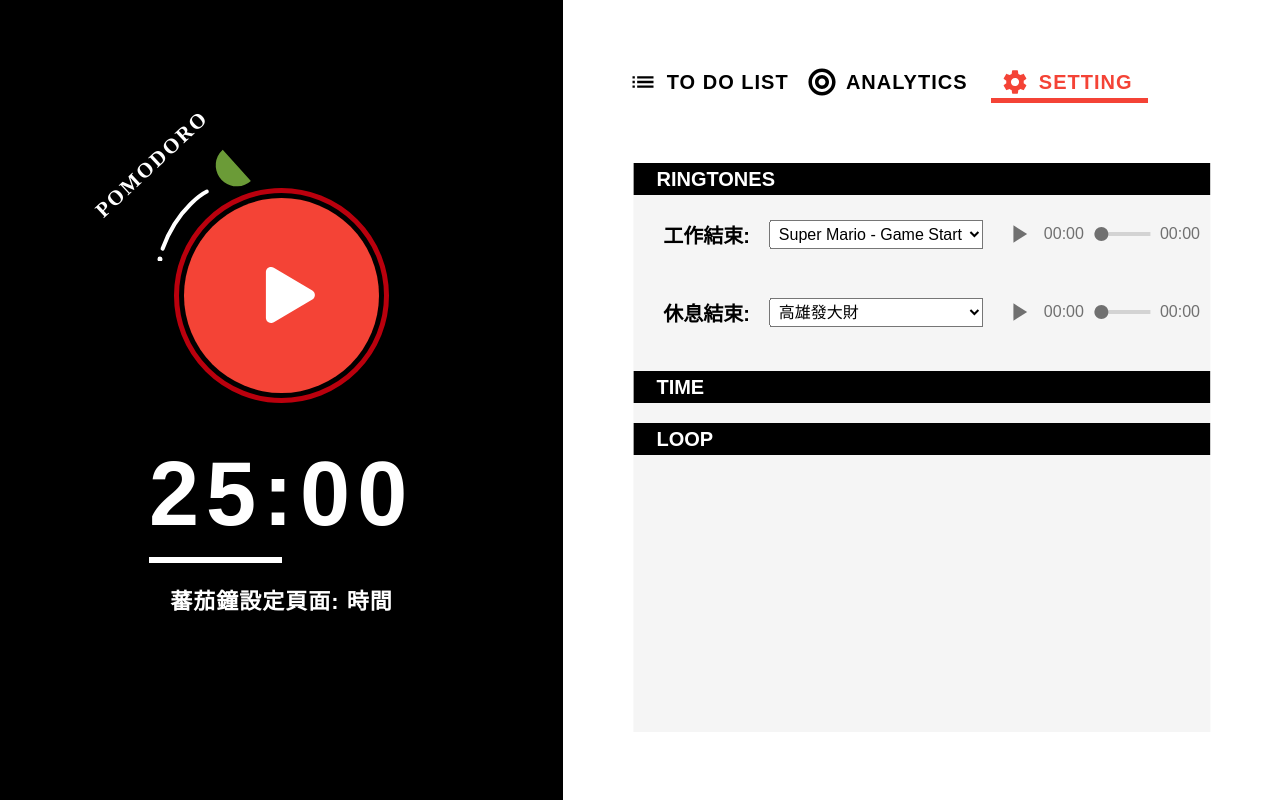
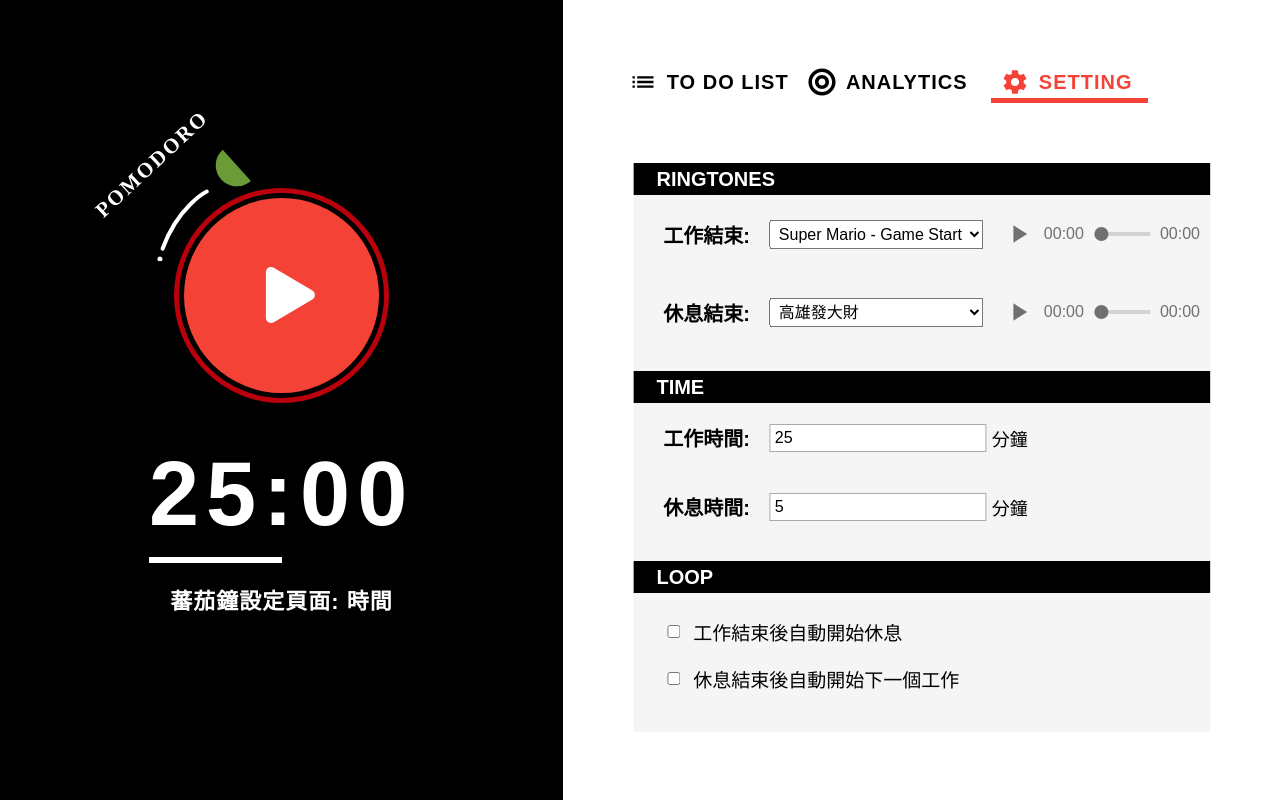
Before and after one commit to cxc421/f2e2019_01_pomodoro, a React (Create React App) app: page / in a window 1280 px wide. Built offline with nearby package versions, Linux system fonts and the light colour scheme; a web font is replaced by a local one.

Commit message:
Add set total time function

```diff
--- a/src/components/AudioPlayer/AudioPlayer.tsx
+++ b/src/components/AudioPlayer/AudioPlayer.tsx
@@ -1,4 +1,4 @@
-import React, { useRef, useState, useEffect } from 'react';
+import React, { useRef, useState } from 'react';
 import styled from 'styled-components';
 import { MdPlayArrow, MdPause } from 'react-icons/md';
 import Ranger from './Ranger';
--- /dev/null
+++ b/src/components/NumberInput.tsx
@@ -0,0 +1,71 @@
+import React, { useState, useEffect } from 'react';
+import styled from 'styled-components';
+import { usePrevious } from '../helpers/hooks';
+
+interface NumberInputProps {
+  value: number | string;
+  onChange: (value: number) => void;
+}
+
+const Input = styled.input`
+  font-size: 16px;
+  margin-left: 20px;
+  margin-right: 5px;
+  padding: 4px;
+  border: 1px solid #aaa;
+`;
+
+const NumberInput: React.FC<NumberInputProps> = ({
+  value,
+  onChange: onChangeCallback
+}) => {
+  const [tmpValue, setTmpValue] = useState(value);
+  const prevValue = usePrevious<number | string>(value);
+
+  useEffect(() => {
+    if (value !== prevValue) {
+      setTmpValue(value);
+    }
+  }, [value, prevValue]);
+
+  function isValidValue(val: number | string): boolean {
+    const value = +val;
+    if (isNaN(value) || value.toString().length === 0) return false;
+    if (value <= 0 || value > 99) return false;
+    return true;
+  }
+
+  function onChange(e: React.ChangeEvent<HTMLInputElement>) {
+    setTmpValue(e.target.value);
+  }
+
+  function checkBeforeTriggerCallback() {
+    if (isValidValue(tmpValue)) {
+      onChangeCallback(+tmpValue);
+    } else {
+      setTmpValue(value);
+    }
+  }
+
+  function onBlur(e: React.FocusEvent<HTMLInputElement>) {
+    checkBeforeTriggerCallback();
+  }
+
+  function onKeyDown(e: React.KeyboardEvent<HTMLInputElement>) {
+    if (e.key === 'Enter') {
+      checkBeforeTriggerCallback();
+    }
+  }
+
+  return (
+    <Input
+      type="number"
+      value={tmpValue}
+      onChange={onChange}
+      onBlur={onBlur}
+      onKeyDown={onKeyDown}
+    />
+  );
+};
+
+export default React.memo(NumberInput);
--- a/src/components/Timer/Timer.tsx
+++ b/src/components/Timer/Timer.tsx
@@ -42,7 +42,15 @@ const TaskText = styled.div`
 
 const Timer: React.FC = () => {
   const {
-    state: { selectTaskId, todoTasks, time, timeMax, timerStatus, taskStatus },
+    state: {
+      selectTaskId,
+      todoTasks,
+      timeRest,
+      timeWork,
+      time,
+      timerStatus,
+      taskStatus
+    },
     startTimer,
     pauseTimer,
     cancelTimer
@@ -50,6 +58,7 @@ const Timer: React.FC = () => {
   const timeInSec = Math.round(time / 1000);
   const selectTask = todoTasks.find(task => task.id === selectTaskId);
   const text = selectTask ? selectTask.text : '';
+  const timeMax = taskStatus === TaskStatus.Work ? timeWork : timeRest;
   const percent = (time * 100) / timeMax;
   const status = timerStatus === TimerStatus.Stop ? 'pause' : 'playing';
   const popupText =
--- a/src/global-state.tsx
+++ b/src/global-state.tsx
@@ -20,18 +20,17 @@ export enum TaskStatus {
   Rest
 }
 
-enum TOTAL_TIME {
+enum DEFAULT_TOTAL_TIME {
   WORK = 25 * 60 * 1000,
   REST = 5 * 60 * 1000
-  // WORK = 10 * 1000,
-  // REST = 5 * 1000
 }
 
 interface GlobalState {
   selectTaskId: string;
   timerStatus: TimerStatus;
   taskStatus: TaskStatus;
-  timeMax: number;
+  timeRest: number;
+  timeWork: number;
   time: number;
   todoTasks: Task[];
   doneTasks: Task[];
@@ -150,11 +149,10 @@ const initialState: GlobalState = {
   selectTaskId: initTodoTasks[0].id || '',
   timerStatus: TimerStatus.Stop,
   taskStatus: TaskStatus.Work,
-  timeMax: TOTAL_TIME.WORK,
-  time: TOTAL_TIME.WORK,
-  // taskStatus: TaskStatus.Rest,
-  // timeMax: TOTAL_TIME.REST,
-  // time: TOTAL_TIME.REST,
+  time: DEFAULT_TOTAL_TIME.WORK,
+  timeRest: DEFAULT_TOTAL_TIME.REST,
+  timeWork: DEFAULT_TOTAL_TIME.WORK,
+
   todoTasks: initTodoTasks,
   doneTasks: initDoneTasks,
   soundBasePath: '/sounds',
@@ -182,7 +180,8 @@ enum ActionType {
   AddNewTomato,
   ToggleTaskDoneDate,
   SwapTodoTask,
-  SetSound
+  SetSound,
+  SetTotalTime
 }
 type AddNewTomatoAction = { type: ActionType.AddNewTomato; taskId: string };
 type AddNewTodoTaskAction = {
@@ -223,6 +222,12 @@ type SetSoundAction = {
   soundIndex: number;
 };
 
+type SetTotalTimeAction = {
+  type: ActionType.SetTotalTime;
+  taskStatus: TaskStatus;
+  totalTime: number;
+};
+
 type Action =
   | SetTimeAction
   | SetTimerStatusAction
@@ -234,7 +239,8 @@ type Action =
   | ToggleTaskDoneDateAction
   | DeleteTaskAction
   | SwapTodoTaskAction
-  | SetSoundAction;
+  | SetSoundAction
+  | SetTotalTimeAction;
 
 function reducer(state: GlobalState, action: Action): GlobalState {
   switch (action.type) {
@@ -251,15 +257,12 @@ function reducer(state: GlobalState, action: Action): GlobalState {
       };
     }
     case ActionType.SetTaskStatus: {
-      const timeMax =
-        action.taskStatus === TaskStatus.Work
-          ? TOTAL_TIME.WORK
-          : TOTAL_TIME.REST;
+      const time =
+        action.taskStatus === TaskStatus.Work ? state.timeWork : state.timeRest;
       return {
         ...state,
         taskStatus: action.taskStatus,
-        timeMax,
-        time: timeMax
+        time
       };
     }
     case ActionType.SetTaskText: {
@@ -376,6 +379,30 @@ function reducer(state: GlobalState, action: Action): GlobalState {
         };
       }
       throw new Error('unknown setSound type=' + action.soundType);
+    }
+    case ActionType.SetTotalTime: {
+      let newTime = state.time;
+      if (state.taskStatus === action.taskStatus) {
+        if (
+          state.timerStatus === TimerStatus.Stop ||
+          state.time > action.totalTime
+        ) {
+          newTime = action.totalTime;
+        }
+      }
+
+      if (action.taskStatus === TaskStatus.Work) {
+        return {
+          ...state,
+          timeWork: action.totalTime,
+          time: newTime
+        };
+      }
+      return {
+        ...state,
+        timeRest: action.totalTime,
+        time: newTime
+      };
     }
     default:
       return state;
@@ -508,6 +535,13 @@ export function useGlobalState() {
     });
   };
 
+  const setTotalTime = (taskStatus: TaskStatus, totalTime: number) =>
+    dispatch({
+      type: ActionType.SetTotalTime,
+      taskStatus,
+      totalTime
+    });
+
   React.useEffect(() => {
     if (timerStatus === TimerStatus.Play && prevTimeStamp !== null) {
       if (time > 0) {
@@ -555,6 +589,7 @@ export function useGlobalState() {
     deleteTask,
     toggleTaskDone,
     swapTodoTasks,
-    setSound
+    setSound,
+    setTotalTime
   };
 }
--- a/src/pages/SettingPage.tsx
+++ b/src/pages/SettingPage.tsx
@@ -3,7 +3,8 @@ import styled from 'styled-components';
 import PerfectScrollbar from 'react-perfect-scrollbar';
 import PanelTableLayout from '../components/PanelTableLayout';
 import AudioPlayer from '../components/AudioPlayer/AudioPlayer';
-import { useGlobalState } from '../global-state';
+import NumberInput from '../components/NumberInput';
+import { useGlobalState, TaskStatus } from '../global-state';
 
 const Container = styled.div`
   position: relative;
@@ -36,16 +37,38 @@ const Select = styled.select`
   }
 `;
 
+const InputeUnit = styled.div`
+  font-size: 18px;
+  font-weight: normal;
+`;
+
+const Paragaph = styled.label`
+  margin: 0;
+  margin-left: 10px;
+  font-size: 19px;
+  font-weight: normal;
+`;
+
 const SettingPage = () => {
   const {
-    state: { soundBasePath, soundRestIndex, soundWorkIndex, soundNameList },
-    setSound
+    state: {
+      soundBasePath,
+      soundRestIndex,
+      soundWorkIndex,
+      soundNameList,
+      timeRest,
+      timeWork
+    },
+    setSound,
+    setTotalTime
   } = useGlobalState();
   const panelStyle: React.CSSProperties = {
     marginTop: 20
   };
   const workSrc = `${soundBasePath}/${soundNameList[soundWorkIndex]}.mp3`;
   const restSrc = `${soundBasePath}/${soundNameList[soundRestIndex]}.mp3`;
+  const timeWorkMin = timeWork / 60000;
+  const timeRestMin = timeRest / 60000;
 
   const optionJsx = soundNameList.map((soundName, index) => (
     <option value={index} key={index}>
@@ -63,6 +86,14 @@ const SettingPage = () => {
     const select = event.target as HTMLSelectElement;
     const soundIndex = Number(select.value);
     setSound('rest', soundIndex);
+  }
+
+  function onWorkTimeChange(newMinute: number) {
+    setTotalTime(TaskStatus.Work, newMinute * 60000);
+  }
+
+  function onRestTimeChange(newMinute: number) {
+    setTotalTime(TaskStatus.Rest, newMinute * 60000);
   }
 
   return (
@@ -84,8 +115,28 @@ const SettingPage = () => {
             <AudioPlayer src={restSrc} />
           </Row>
         </PanelTableLayout>
-        <PanelTableLayout headText="TIME" style={panelStyle} />
-        <PanelTableLayout headText="LOOP" style={panelStyle} />
+        <PanelTableLayout headText="TIME" style={panelStyle}>
+          <Row>
+            <Title>工作時間:</Title>
+            <NumberInput value={timeWorkMin} onChange={onWorkTimeChange} />
+            <InputeUnit>分鐘</InputeUnit>
+          </Row>
+          <Row>
+            <Title>休息時間:</Title>
+            <NumberInput value={timeRestMin} onChange={onRestTimeChange} />
+            <InputeUnit>分鐘</InputeUnit>
+          </Row>
+        </PanelTableLayout>
+        <PanelTableLayout headText="LOOP" style={panelStyle}>
+          <Row style={{ marginTop: 5 }}>
+            <input type="checkbox" id="auto-rest-cbx" />
+            <Paragaph>工作結束後自動開始休息</Paragaph>
+          </Row>
+          <Row style={{ marginTop: -20 }}>
+            <input type="checkbox" id="auto-" />
+            <Paragaph>休息結束後自動開始下一個工作</Paragaph>
+          </Row>
+        </PanelTableLayout>
       </PerfectScrollbar>
     </Container>
   );
```
